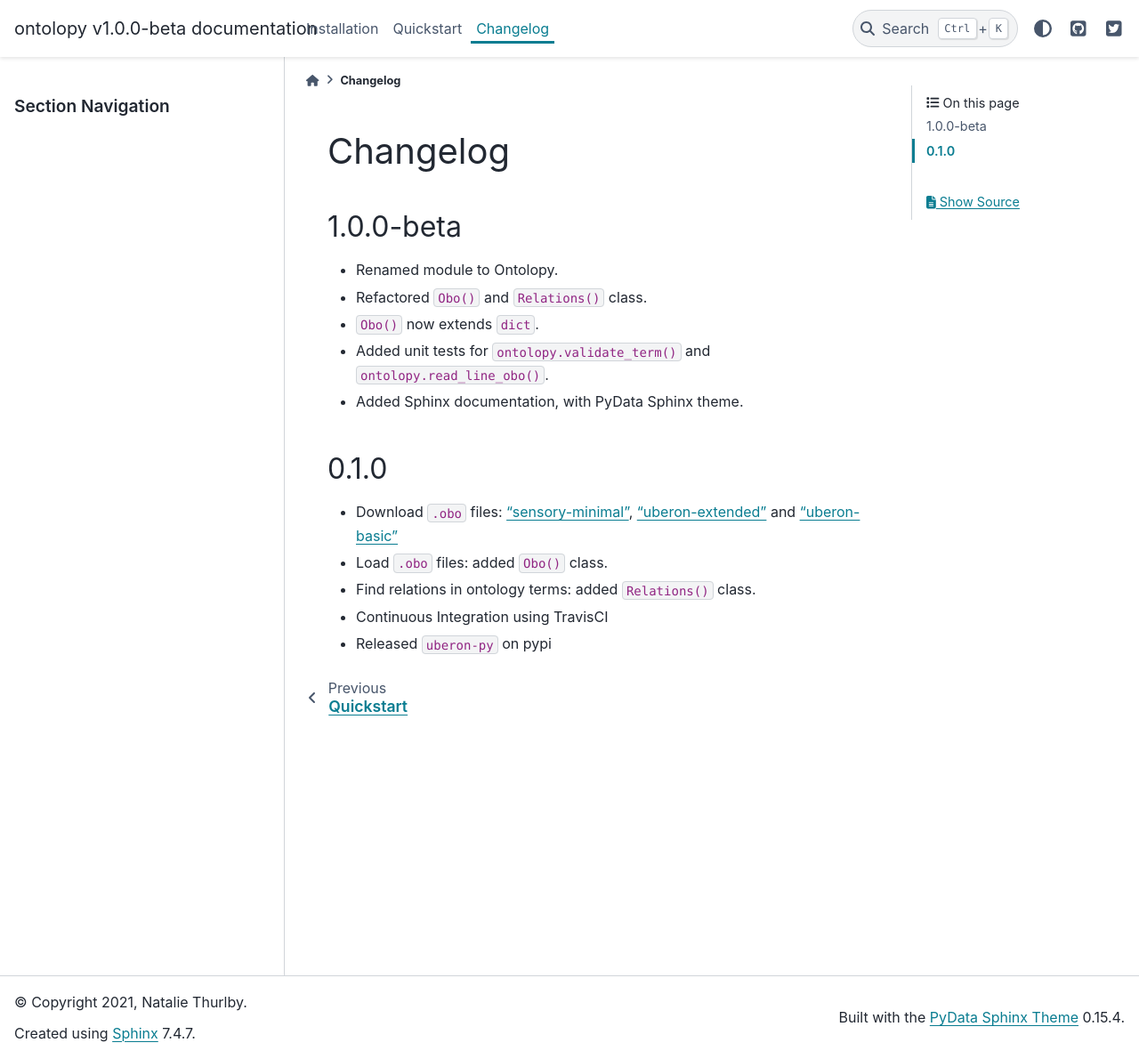
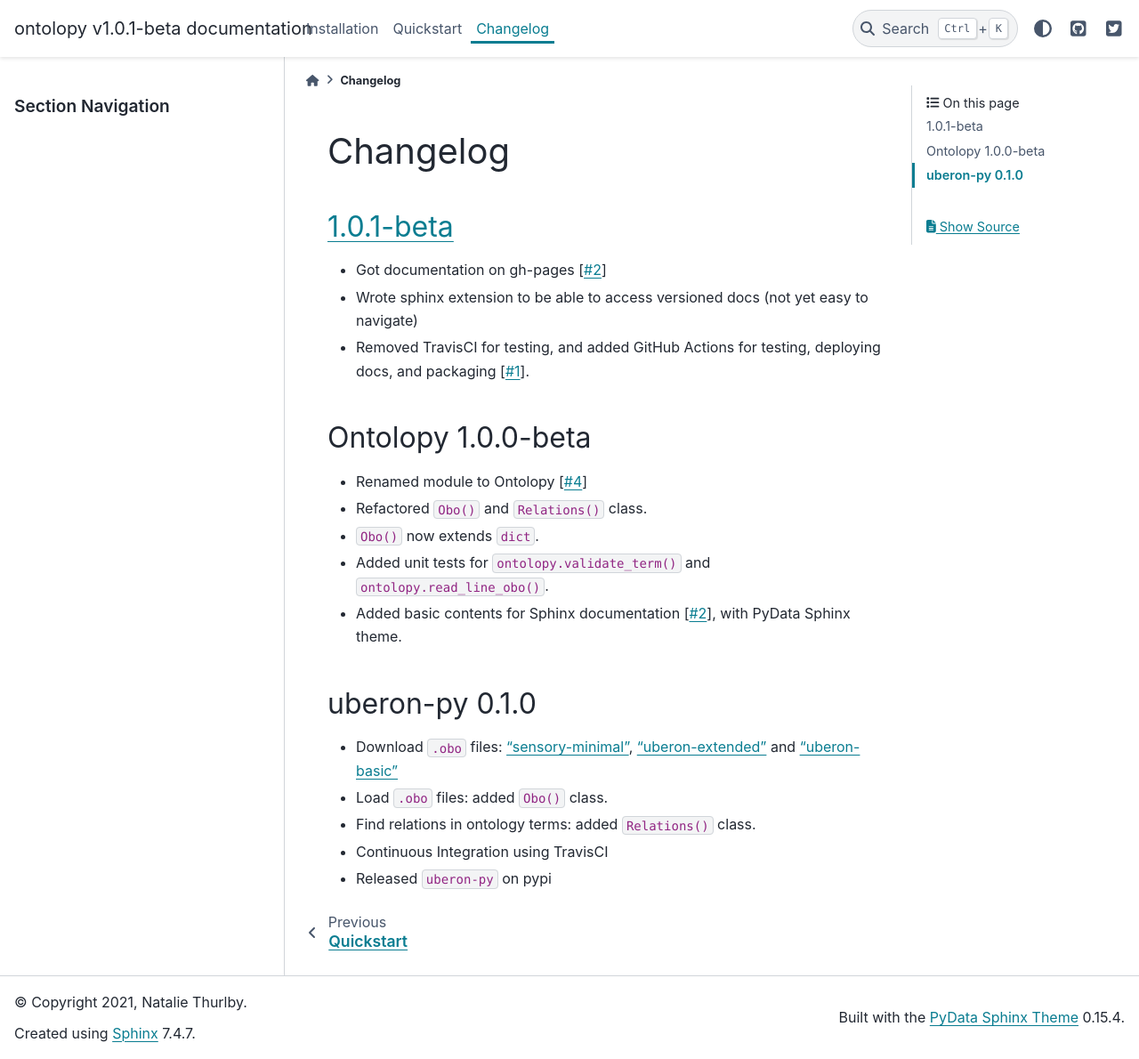
Before and after one commit to NatalieZelenka/ontolopy, a Sphinx documentation site: the page built from docs/contents/changelog.md, in a window 1280 px wide and 1190 px high. Shown: the whole window at 89% size. Built offline with Sphinx 7.4.7 and the PyData theme 0.15.4, drawn with Linux system fonts in a browser that asks for light colours.

Commit message:
Updated changelog

```diff
--- a/docs/contents/changelog.md
+++ b/docs/contents/changelog.md
@@ -2,14 +2,19 @@
 
 [//]: # (TODO: Link to GitHub releases)
 
-## 1.0.0-beta
-- Renamed module to Ontolopy.
+## [1.0.1-beta](https://github.com/metawards/MetaWards/releases/tag/1.0.1-beta)
+- Got documentation on gh-pages [[#2](https://github.com/NatalieThurlby/ontolopy/issues/2)]
+- Wrote sphinx extension to be able to access versioned docs (not yet easy to navigate)
+- Removed TravisCI for testing, and added GitHub Actions for testing, deploying docs, and packaging [[#1](https://github.com/NatalieThurlby/ontolopy/issues/1)].
+
+## Ontolopy 1.0.0-beta
+- Renamed module to Ontolopy [[#4](https://github.com/NatalieThurlby/ontolopy/issues/4)]
 - Refactored `Obo()` and `Relations()` class.
 - `Obo()` now extends `dict`.
 - Added unit tests for `ontolopy.validate_term()` and `ontolopy.read_line_obo()`.
-- Added Sphinx documentation, with PyData Sphinx theme.
+- Added basic contents for Sphinx documentation [[#2](https://github.com/NatalieThurlby/ontolopy/issues/2)], with PyData Sphinx theme.
 
-## 0.1.0
+## uberon-py 0.1.0
 - Download `.obo` files: ["sensory-minimal"](http://ontologies.berkeleybop.org/uberon/subsets/sensory-minimal.obo), ["uberon-extended"](http://purl.obolibrary.org/obo/uberon/ext.obo) and ["uberon-basic"](http://purl.obolibrary.org/obo/uberon.obo)
 - Load `.obo` files: added `Obo()` class.
 - Find relations in ontology terms: added `Relations()` class.
--- a/ontolopy/version.py
+++ b/ontolopy/version.py
@@ -1 +1 @@
-__version__ = "1.0.0-beta"
+__version__ = "1.0.1-beta"
```
